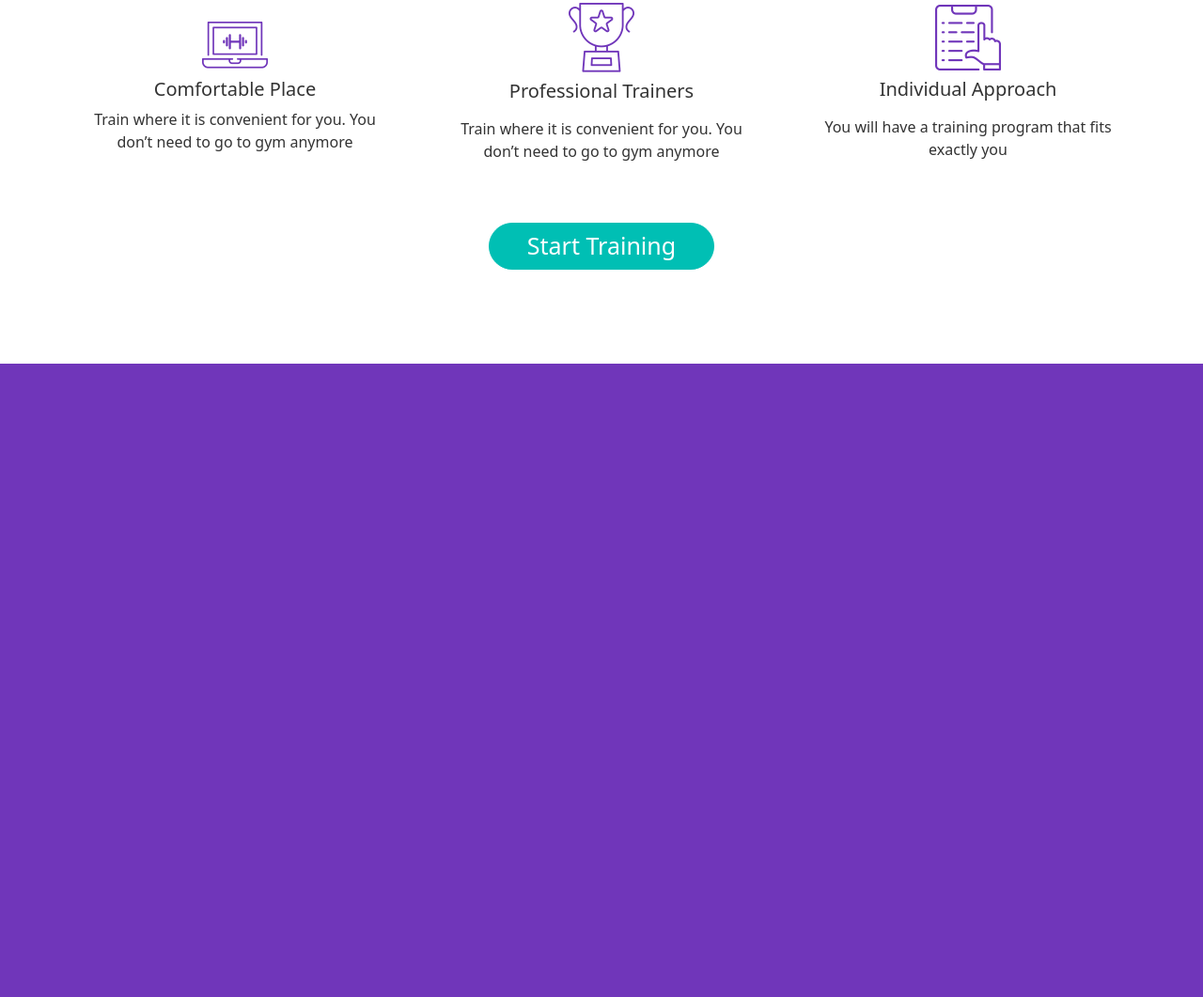
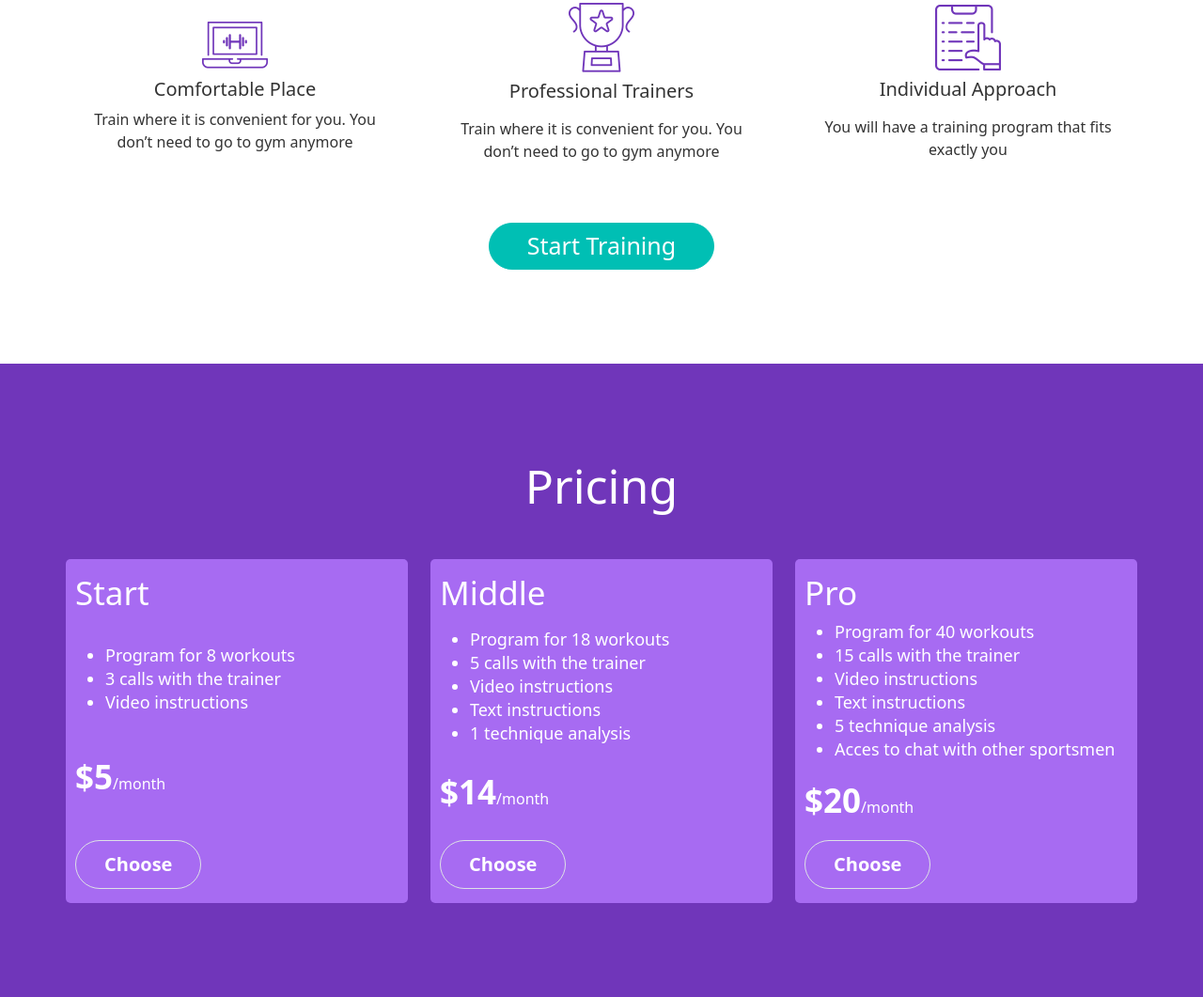
Before and after one commit to espinozagabriel0/EX2Bootstrap_BascopeGabriel, a website built with Vite: page src/index.html in a window 1280 px wide. Shown: the part 1817-2878 px from the top of the page at 94% size. Before the commit the page ends 2204 px from the top, so only its background shows below. Built offline with nearby package versions, Linux system fonts and the light colour scheme.

Commit message:
maquetación seccion pricing

```diff
--- a/src/index.html
+++ b/src/index.html
@@ -109,13 +109,66 @@
             </div>
         </section>
 
+        <section id="pricing" class="text-white">
+            <div class="container">
+                <h2 class="text-center">Pricing</h2>
+
+                <div class="row mt-5 gap-4">
+                    <div class="col-lg d-flex flex-column align-items-start bg-secondary justify-content-between">
+                       <h3>Start</h3>
+
+                       <div class="">
+                            <ul>
+                                <li>Program for 8 workouts</li>
+                                <li>3 calls with the trainer</li>
+                                <li>Video instructions</li>
+                            </ul>
+                       </div>
+
+                       <p><span>$5</span>/month</p>
+                       <button class="btn border text-white fw-semibold">Choose</button>
+                    </div>
+                    <div class="col-lg d-flex flex-column bg-secondary align-items-start justify-content-between">
+                        <h3>Middle</h3>
+
+                        <div class="">
+                            <ul>
+                                <li>Program for 18 workouts</li>
+                                <li>5 calls with the trainer</li>
+                                <li>Video instructions</li>
+                                <li>Text instructions</li>
+                                <li>1 technique analysis</li>
+                            </ul>
+                       </div>
+
+                       <p><span>$14</span>/month</p>
+                       <button class="btn border text-white fw-semibold">Choose</button>
+                    </div>
+                    <div class="col-lg d-flex flex-column bg-secondary align-items-start justify-content-between">
+                        <h3>Pro</h3>
+
+                        <div class="">
+                            <ul>
+                                <li>Program for 40 workouts</li>
+                                <li>15 calls with the trainer</li>
+                                <li>Video instructions</li>
+                                <li>Text instructions</li>
+                                <li>5 technique analysis</li>
+                                <li>Acces to chat with other sportsmen</li>
+                            </ul>
+                       </div>
+
+                       <p><span>$20</span>/month</p>
+                       <button class="btn border text-white fw-semibold">Choose</button>
+                    </div>
+                </div>
+            </div>
+        </section>
     </main>
 
 
+
     <div class="container">
-        <section id="pricing">
-        </section>
-
         <footer>
 
         </footer>
--- a/src/styles/custom.scss
+++ b/src/styles/custom.scss
@@ -11,9 +11,7 @@ h1{
 h2{
     font-size: 50px;
 }
-h3{
-    font-size: 20px;
-}
+
 
 header#header-section{
     // border: 1px solid red;
@@ -72,6 +70,10 @@ section#how-to-start-section{
 }
 
 section#features{
+    h3{
+        font-size: 20px;
+    }
+
     .row{
         gap: 30px;
         img{
@@ -87,6 +89,36 @@ section#features{
     }
 }
 
+section#pricing{
+    h3{
+        font-size: 35px;
+    }
+
+    .row{
+        & > div{
+            padding: 15px 10px;
+
+            button{
+                padding: 10px 30px;
+                border-radius: 50px;
+                font-size: 20px;
+            }
+            span{
+                font-size: 35px;
+                font-weight: bold;
+            }
+        }
+        div{
+            border-radius: 5px;
+        }
+
+        ul li{
+            font-size: 18px;
+            line-height: 25px;
+        }
+    }
+}
+
 
 footer{
 
```
